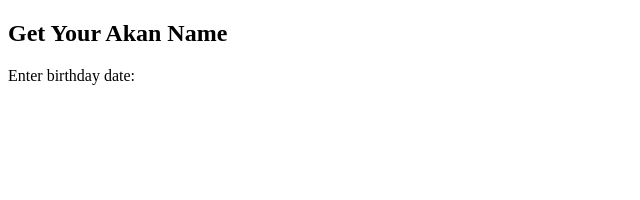
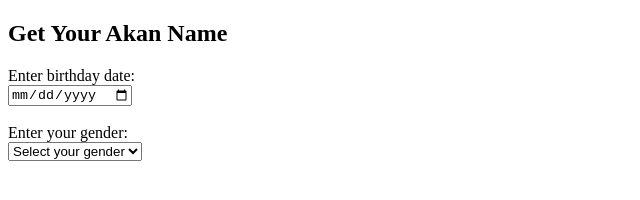
Before and after one commit to wambuirahab/independent-project-wk2, a plain HTML site: page index.html in a window 1280 px wide. Shown: the whole page, without its empty margins (0-640 px from the left). Drawn offline with Linux system fonts and the light colour scheme.

Commit message:
add label and select field for gender

```diff
--- a/index.html
+++ b/index.html
@@ -9,6 +9,13 @@
   <h2>Get Your Akan Name</h2>
   <form id="bdayform">
     <label for="txt_bday">Enter birthday date:</label><br>
+    <input type="date" id="txt_bday" name="bday"><br><br>
+    <label for="select_gender">Enter your gender:</label><br>
+    <select id="select_gender">
+      <option value="empty">Select your gender</option>
+      <option value="male">Male</option>
+      <option value="female">Female</option>
+    </select><br><br>
   </form>
 </body>
 
```
